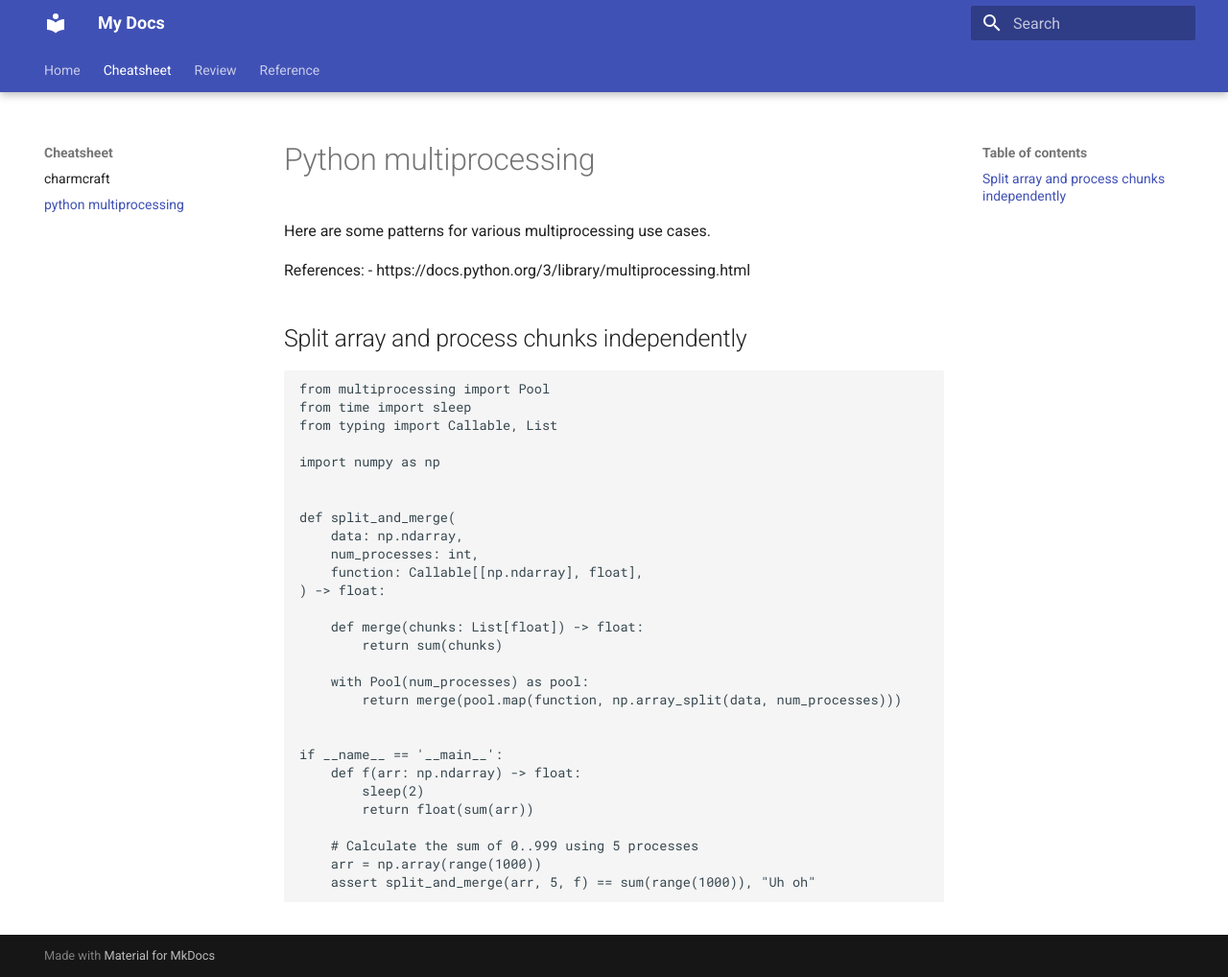
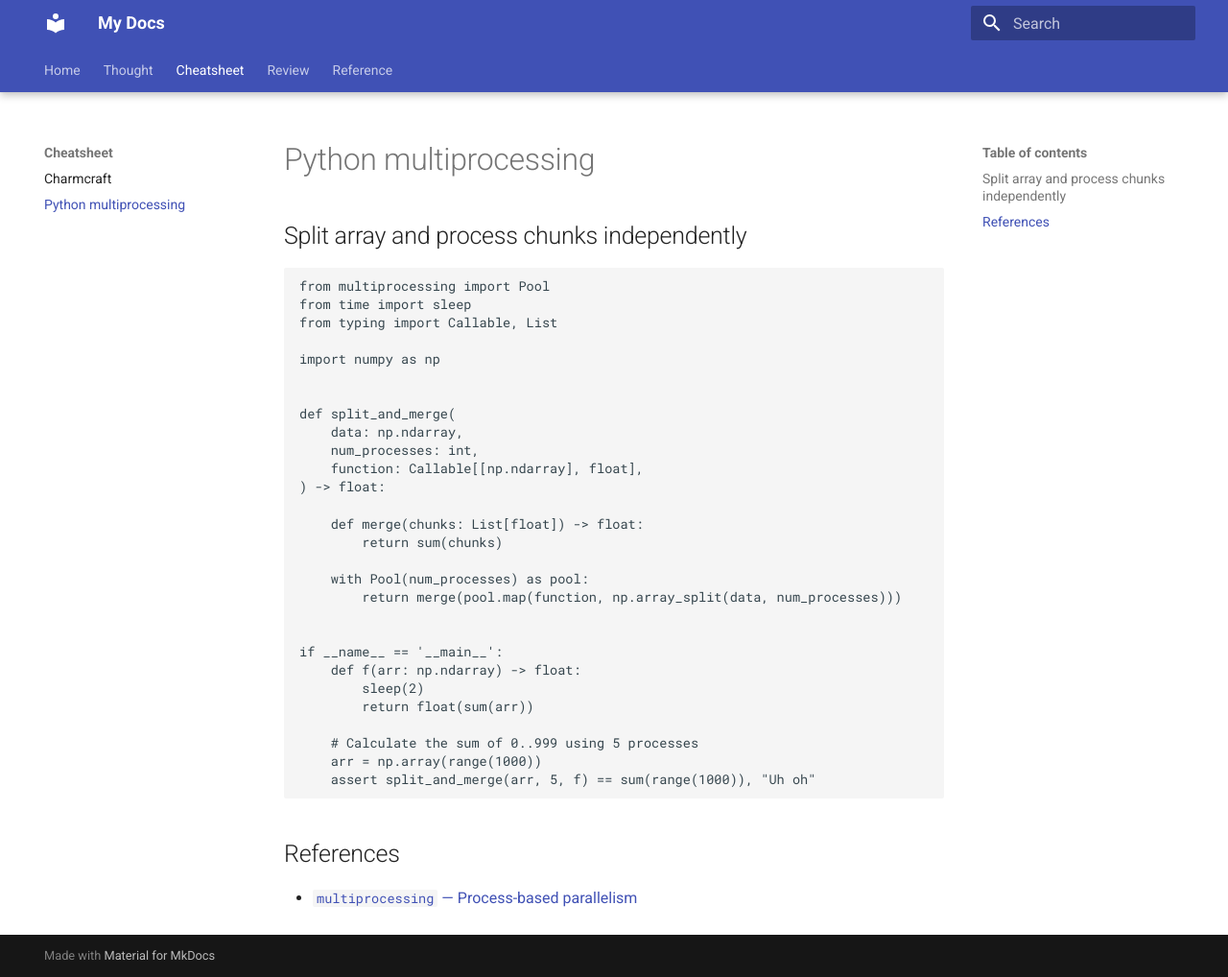
Before and after one commit to sed-i/sed-i.github.io, an MkDocs documentation site: the page built from docs/cheatsheet/python-multiprocessing.md, in a window 1280 px wide and 1018 px high. Shown: the whole window at 96% size. Built offline with MkDocs 1.6.1 and Material for MkDocs 9.7.7, drawn with Linux system fonts in a browser that asks for light colours.

Commit message:
Add zen collage

````diff
--- a/docs/cheatsheet/python-multiprocessing.md
+++ b/docs/cheatsheet/python-multiprocessing.md
@@ -1,10 +1,4 @@
 # Python multiprocessing
-
-Here are some patterns for various multiprocessing use cases.
-
-References:
-- https://docs.python.org/3/library/multiprocessing.html
-
 
 ## Split array and process chunks independently
 
@@ -38,3 +32,6 @@
     arr = np.array(range(1000))
     assert split_and_merge(arr, 5, f) == sum(range(1000)), "Uh oh"
 ```
+
+## References
+- [`multiprocessing` — Process-based parallelism](https://docs.python.org/3/library/multiprocessing.html)
--- a/mkdocs.yml
+++ b/mkdocs.yml
@@ -6,9 +6,11 @@
 
 nav:
   - Home: index.md
+  - Thought:
+      - 'Zen-collage': 'thought/zen.md'
   - Cheatsheet:
-    - charmcraft: 'cheatsheet/charmcraft.md'
-    - 'python multiprocessing': 'cheatsheet/python-multiprocessing.md'
+    - Charmcraft: 'cheatsheet/charmcraft.md'
+    - 'Python multiprocessing': 'cheatsheet/python-multiprocessing.md'
   - Review:
     - Sodastream: 'review/sodastream.md'
   - Reference:
````
Also changed, not shown: docs/thought/zen.md (added, +10 -0 lines).
